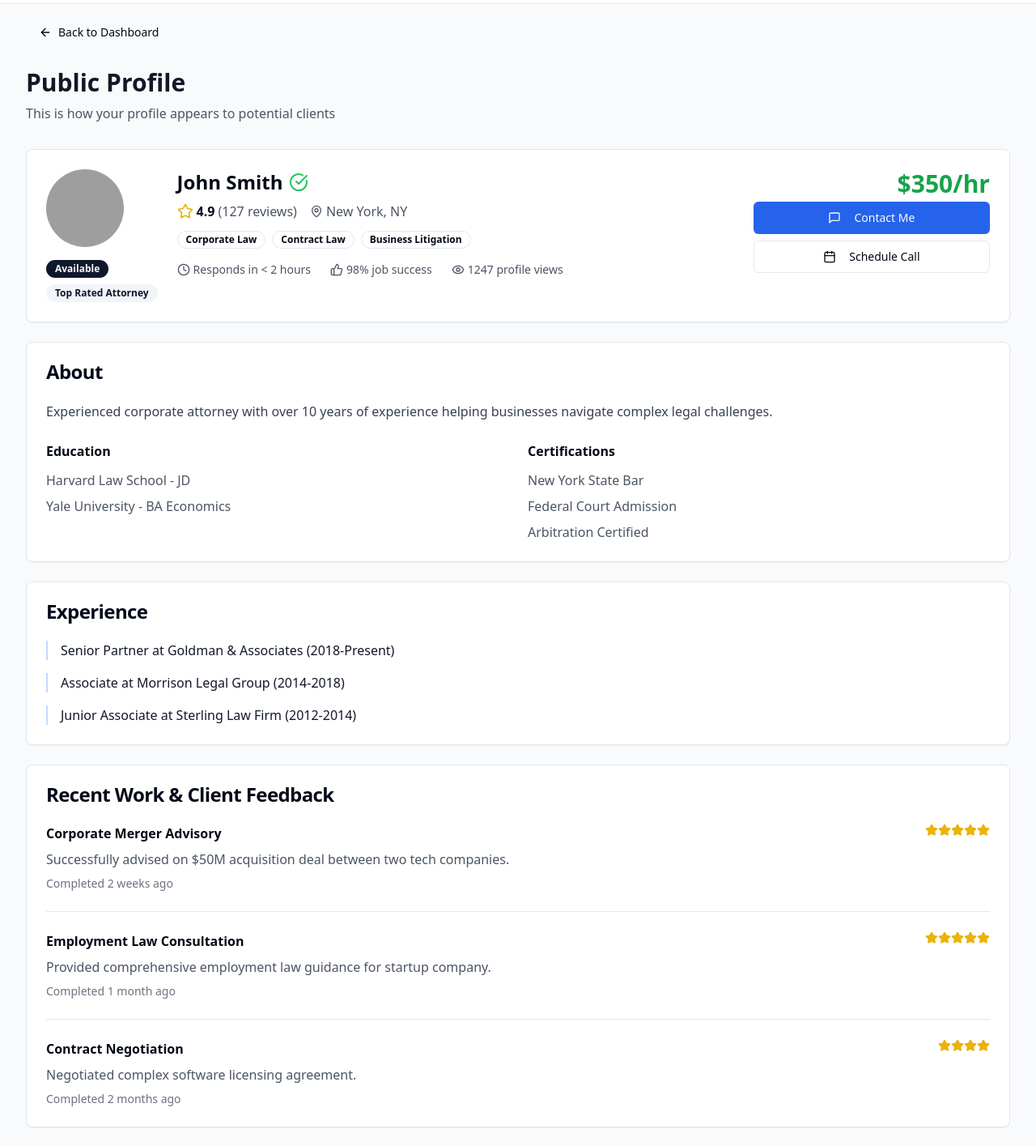
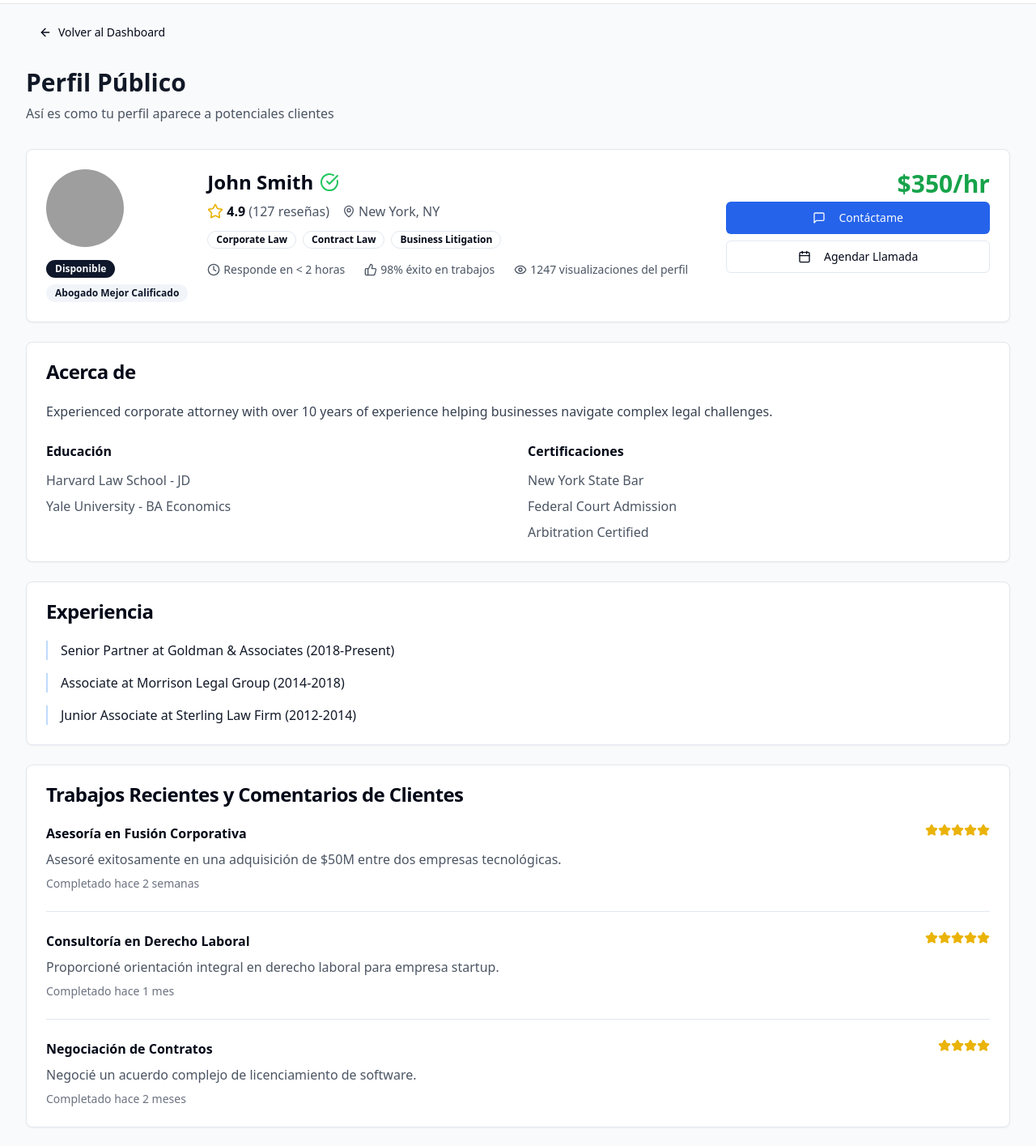
Before and after one commit to gigfmedia/upLegal, a React (Vite) app: page /profile in a window 1280 px wide. Shown: the part 60-1475 px from the top of the page at 81% size. Built offline with nearby package versions, Linux system fonts and the light colour scheme; grey boxes are pictures that could not be loaded.

Commit message:
Translate /profile to Spanish
Translate the content of the /profile page to Spanish.

```diff
--- a/src/pages/PublicProfile.tsx
+++ b/src/pages/PublicProfile.tsx
@@ -57,28 +57,28 @@ const PublicProfile = () => {
     ],
     certifications: ["New York State Bar", "Federal Court Admission", "Arbitration Certified"],
     languages: ["English (Native)", "Spanish (Fluent)", "French (Conversational)"],
-    availability: "Available",
-    responseTime: "< 2 hours",
+    availability: "Disponible",
+    responseTime: "< 2 horas",
     completionRate: "98%"
   };
 
   const recentWork = [
     {
-      title: "Corporate Merger Advisory",
-      description: "Successfully advised on $50M acquisition deal between two tech companies.",
-      date: "Completed 2 weeks ago",
+      title: "Asesoría en Fusión Corporativa",
+      description: "Asesoré exitosamente en una adquisición de $50M entre dos empresas tecnológicas.",
+      date: "Completado hace 2 semanas",
       rating: 5
     },
     {
-      title: "Employment Law Consultation",
-      description: "Provided comprehensive employment law guidance for startup company.",
-      date: "Completed 1 month ago",
+      title: "Consultoría en Derecho Laboral",
+      description: "Proporcioné orientación integral en derecho laboral para empresa startup.",
+      date: "Completado hace 1 mes",
       rating: 5
     },
     {
-      title: "Contract Negotiation",
-      description: "Negotiated complex software licensing agreement.",
-      date: "Completed 2 months ago",
+      title: "Negociación de Contratos",
+      description: "Negocié un acuerdo complejo de licenciamiento de software.",
+      date: "Completado hace 2 meses",
       rating: 4
     }
   ];
@@ -97,14 +97,14 @@ const PublicProfile = () => {
               className="flex items-center gap-2"
             >
               <ArrowLeft className="h-4 w-4" />
-              Back to Dashboard
+              Volver al Dashboard
             </Button>
           </div>
 
           {/* Page Header */}
           <div className="mb-8">
-            <h1 className="text-3xl font-bold text-gray-900 mb-2">Public Profile</h1>
-            <p className="text-gray-600">This is how your profile appears to potential clients</p>
+            <h1 className="text-3xl font-bold text-gray-900 mb-2">Perfil Público</h1>
+            <p className="text-gray-600">Así es como tu perfil aparece a potenciales clientes</p>
           </div>
 
           <div className="space-y-6">
@@ -123,7 +123,7 @@ const PublicProfile = () => {
                       {publicProfile.availability}
                     </Badge>
                     <Badge variant="secondary">
-                      Top Rated Attorney
+                      Abogado Mejor Calificado
                     </Badge>
                   </div>
 
@@ -137,7 +137,7 @@ const PublicProfile = () => {
                       <div className="flex items-center">
                         <Star className="h-5 w-5 text-yellow-500 mr-1" />
                         <span className="font-semibold">{user.profile?.rating || 4.9}</span>
-                        <span className="text-gray-600 ml-1">({user.profile?.reviews || 127} reviews)</span>
+                        <span className="text-gray-600 ml-1">({user.profile?.reviews || 127} reseñas)</span>
                       </div>
                       <div className="flex items-center text-gray-600">
                         <MapPin className="h-4 w-4 mr-1" />
@@ -156,15 +156,15 @@ const PublicProfile = () => {
                     <div className="flex items-center gap-6 text-sm text-gray-600">
                       <div className="flex items-center">
                         <Clock className="h-4 w-4 mr-1" />
-                        <span>Responds in {publicProfile.responseTime}</span>
+                        <span>Responde en {publicProfile.responseTime}</span>
                       </div>
                       <div className="flex items-center">
                         <ThumbsUp className="h-4 w-4 mr-1" />
-                        <span>{publicProfile.completionRate} job success</span>
+                        <span>{publicProfile.completionRate} éxito en trabajos</span>
                       </div>
                       <div className="flex items-center">
                         <Eye className="h-4 w-4 mr-1" />
-                        <span>{stats.profileViews} profile views</span>
+                        <span>{stats.profileViews} visualizaciones del perfil</span>
                       </div>
                     </div>
                   </div>
@@ -176,11 +176,11 @@ const PublicProfile = () => {
                     <div className="space-y-2">
                       <Button className="w-full bg-blue-600 hover:bg-blue-700">
                         <MessageSquare className="h-4 w-4 mr-2" />
-                        Contact Me
+                        Contáctame
                       </Button>
                       <Button variant="outline" className="w-full">
                         <Calendar className="h-4 w-4 mr-2" />
-                        Schedule Call
+                        Agendar Llamada
                       </Button>
                     </div>
                   </div>
@@ -191,7 +191,7 @@ const PublicProfile = () => {
             {/* About Section */}
             <Card>
               <CardHeader>
-                <CardTitle>About</CardTitle>
+                <CardTitle>Acerca de</CardTitle>
               </CardHeader>
               <CardContent>
                 <p className="text-gray-700 leading-relaxed mb-6">
@@ -200,7 +200,7 @@ const PublicProfile = () => {
 
                 <div className="grid md:grid-cols-2 gap-6">
                   <div>
-                    <h4 className="font-semibold mb-3">Education</h4>
+                    <h4 className="font-semibold mb-3">Educación</h4>
                     <ul className="space-y-2">
                       {publicProfile.education.map((edu, index) => (
                         <li key={index} className="text-gray-600">{edu}</li>
@@ -209,7 +209,7 @@ const PublicProfile = () => {
                   </div>
 
                   <div>
-                    <h4 className="font-semibold mb-3">Certifications</h4>
+                    <h4 className="font-semibold mb-3">Certificaciones</h4>
                     <ul className="space-y-2">
                       {publicProfile.certifications.map((cert, index) => (
                         <li key={index} className="text-gray-600">{cert}</li>
@@ -223,7 +223,7 @@ const PublicProfile = () => {
             {/* Experience Section */}
             <Card>
               <CardHeader>
-                <CardTitle>Experience</CardTitle>
+                <CardTitle>Experiencia</CardTitle>
               </CardHeader>
               <CardContent>
                 <div className="space-y-4">
@@ -239,7 +239,7 @@ const PublicProfile = () => {
             {/* Recent Work & Reviews */}
             <Card>
               <CardHeader>
-                <CardTitle>Recent Work & Client Feedback</CardTitle>
+                <CardTitle>Trabajos Recientes y Comentarios de Clientes</CardTitle>
               </CardHeader>
               <CardContent>
                 <div className="space-y-6">
@@ -265,7 +265,7 @@ const PublicProfile = () => {
             {/* Languages */}
             <Card>
               <CardHeader>
-                <CardTitle>Languages</CardTitle>
+                <CardTitle>Idiomas</CardTitle>
               </CardHeader>
               <CardContent>
                 <div className="flex flex-wrap gap-3">
```
